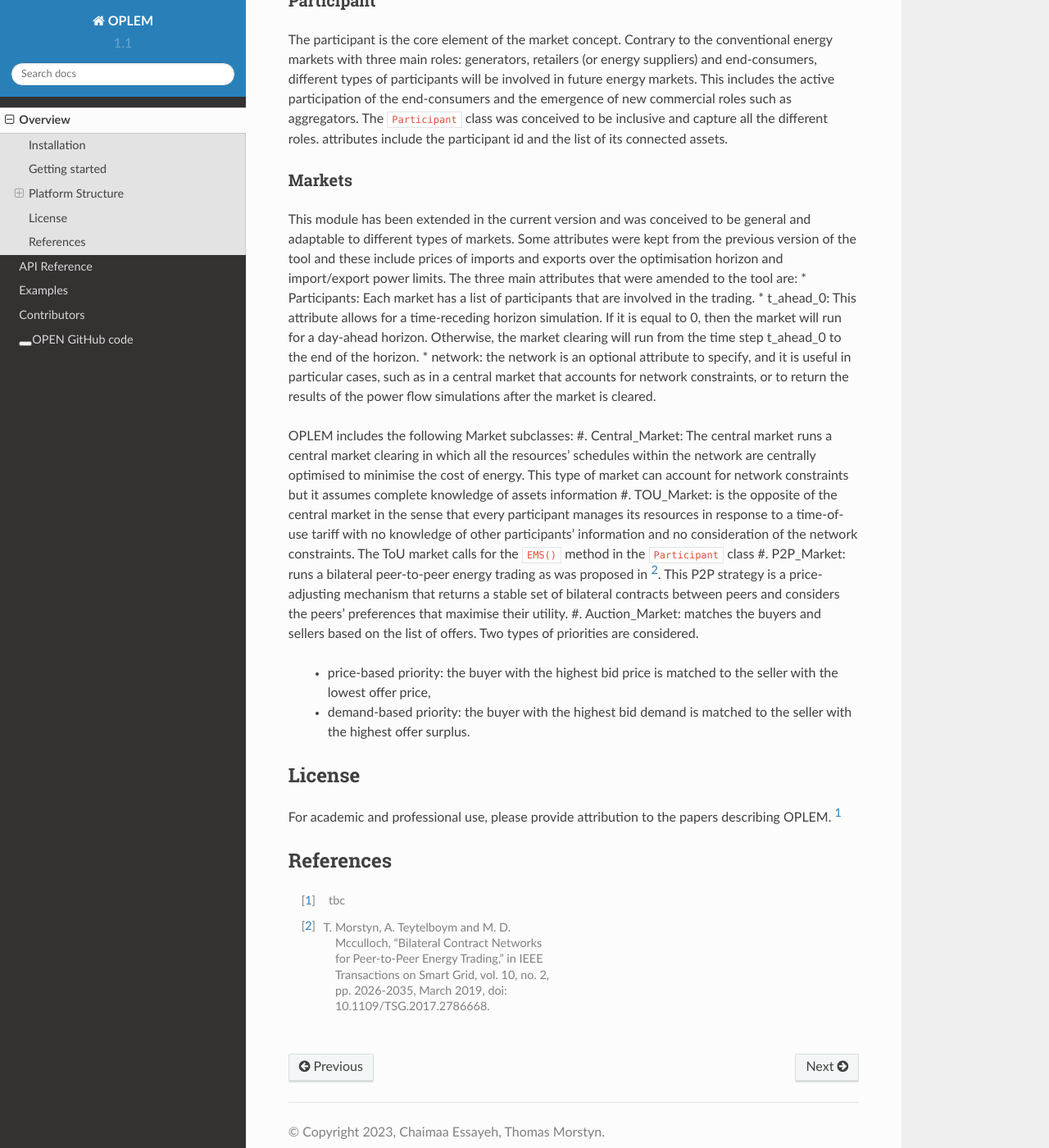
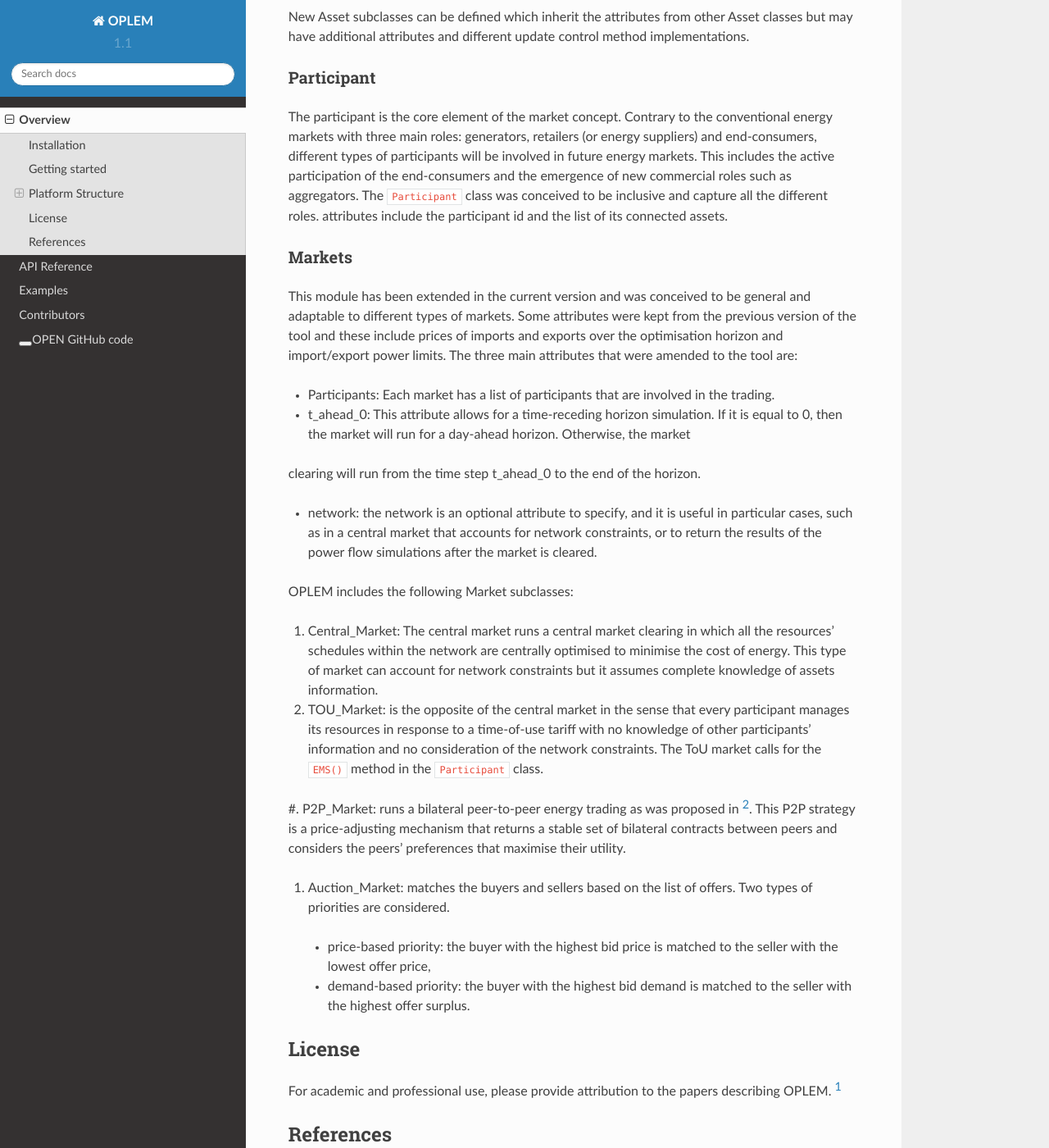
Before and after one commit to EsaLaboratory/OPLEM, a Sphinx documentation site: the page built from docs/overview.rst, in a window 1280 px wide and 1400 px high, scrolled down 4034 px. Shown: the whole window at 82% size. Built offline with Sphinx 7.4.7 and the Read the Docs theme 2.0.0, drawn with Linux system fonts in a browser that asks for light colours; some of the changed text lies outside the part shown.

```diff
--- a/docs/overview.rst
+++ b/docs/overview.rst
@@ -19,6 +19,7 @@ Getting started
 The simplest way to start is to run the notebook ``ToU_simple.ipynb`` that demonstrates a simple case study.
 
 More advanced case studies can be found under the root directory of the repo:
+
 - test_TOU_Market.py
 
 - test_P2P_Market.py
@@ -32,9 +33,12 @@ OPLEM is implemented in Python using an object orientated programming approach,
 Fig. 1 shows a universal modelling language (UML) class diagram of OPLEM with the added features highlighted in different colours. OPLEM has four important base classes: Asset, Network, Market and Participant.
 
 *Note: the class EnergySystem was removed and its main methods were moved now to the Market class
-  * Simulation methods can be found under Market.simulate_network_xx
-  * Central optimisation methods can be found in the ihhereted subclass Central_Market.market_clearing(). The copper plate option can be passed through nw_cont=False to the market_clearing() method and the one with linear multi-phase distribution network model through nw_const=True (set by default)
-  * Open loop and model predictive control simulations can be reproduced as demonstrated in the script
+
+* Simulation methods can be found under Market.simulate_network_xx
+
+* Central optimisation methods can be found in the ihhereted subclass Central_Market.market_clearing(). The copper plate option can be passed through nw_cont=False to the market_clearing() method and the one with linear multi-phase distribution network model through nw_const=True (set by default)
+
+* Open loop and model predictive control simulations can be reproduced as demonstrated in the script
 
 .. image:: _imgs/OPLEM_class.svg
   :width: 800 px
@@ -75,8 +79,11 @@ An Asset object defines DERs and loads.
 Attributes include network location, phase connection and real and reactive output power profiles over the simulation time series.
 
 OPLEM includes the following Asset subclasses:
+
 #. NondispatchableAsset for uncontrollable loads and generation sources with the option of curtailment,
+
 #. StorageAsset for storage systems, and
+
 #. BuildingAsset for buildings with flexible heating ventilation and air conditioning (HVAC).
 
 Flexible Asset classes (StorageAsset and BuildingAsset) have an update control method, which is called by market clearing methods with control references to update the output power profiles and state variables (State of Charge for StorageAsset and Indoor temperature for BuildingAsset). The update control method also implements
@@ -95,18 +102,27 @@ Markets
 This module has been extended in the current version and was conceived to be general and adaptable to different types of markets.
 Some attributes were kept from the previous version of the tool and these include prices of imports and exports over the optimisation horizon and import/export power limits.
 The three main attributes that were amended to the tool are:
+
 * Participants: Each market has a list of participants that are involved in the trading.
+
 * t_ahead_0: This attribute allows for a time-receding horizon simulation. If it is equal to 0, then the market will run for a day-ahead horizon. Otherwise, the market
 clearing will run from the time step t_ahead_0 to the end of the horizon.
+
 * network: the network is an optional attribute to specify, and it is useful in particular cases, such as in a central market that accounts for network constraints, or to return the results of the power flow simulations after the market is cleared.
 
 OPLEM includes the following Market subclasses:
-#. Central_Market: The central market runs a central market clearing in which all the resources’ schedules within the network are centrally optimised to minimise the cost of energy. This type of market can account for network constraints but it assumes complete knowledge of assets information
-#. TOU_Market: is the opposite of the central market in the sense that every participant manages its resources in response to a time-of-use tariff with no knowledge of other participants’ information and no consideration of the network constraints. The ToU market calls for the ``EMS()`` method in the ``Participant`` class
+
+#. Central_Market: The central market runs a central market clearing in which all the resources’ schedules within the network are centrally optimised to minimise the cost of energy. This type of market can account for network constraints but it assumes complete knowledge of assets information.
+
+#. TOU_Market: is the opposite of the central market in the sense that every participant manages its resources in response to a time-of-use tariff with no knowledge of other participants’ information and no consideration of the network constraints. The ToU market calls for the ``EMS()`` method in the ``Participant`` class.
+
 #. P2P_Market: runs a bilateral peer-to-peer energy trading as was proposed in [2]_. This P2P strategy is a price-adjusting mechanism that returns a stable set of
 bilateral contracts between peers and considers the peers’ preferences that maximise their utility.
+
 #. Auction_Market: matches the buyers and sellers based on the list of offers. Two types of priorities are considered.
+
   * price-based priority: the buyer with the highest bid price is matched to the seller with the lowest offer price,
+
   * demand-based priority: the buyer with the highest bid demand is matched to the seller with the highest offer surplus.
 
 License
```
